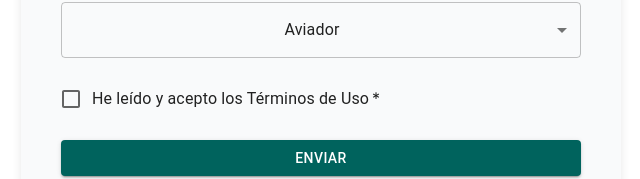
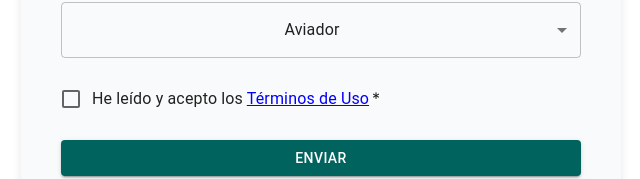
Before and after one commit to Bruno-Carballido/ceibal_smart_glasses, a Next.js app: page / in a window 1280 px wide. Shown: the part 445-624 px from the top of the page, without its empty margins (319-959 px from the left). Built offline with nearby package versions, Linux system fonts and the light colour scheme.

Commit message:
UPDATE se  eliminia nueva página y se agrega link términos

```diff
--- a/src/app/globals.css
+++ b/src/app/globals.css
@@ -27,3 +27,8 @@ body {
     text-wrap: balance;
   }
 }
+
+a {
+  color: blue; /* Cambia el color del texto del enlace */
+  text-decoration: underline; /* Agrega el subrayado predeterminado del enlace */
+}
--- a/src/app/page.js
+++ b/src/app/page.js
@@ -64,7 +64,7 @@ export default function Home() {
                 <MenuItem value={'redondeado'}>Redondeado</MenuItem>
               </Select>
 
-              <FormControlLabel required control={<Checkbox />} label="He leído y acepto los Términos de Uso" />
+              <FormControlLabel required control={<Checkbox />} label={<span>He leído y acepto los <a href="https://politicas.ceibal.edu.uy/" target="_blank">Términos de Uso</a></span>} />
 
               <Button variant="contained" style={{ backgroundColor: '#00635D' }} >
                 Enviar
--- a/src/app/terminos/page.js
+++ /dev/null
@@ -1,5 +0,0 @@
-export default function Terminos() {
-    return (
-        <h2>Terminos</h2>
-    )
-}
```
